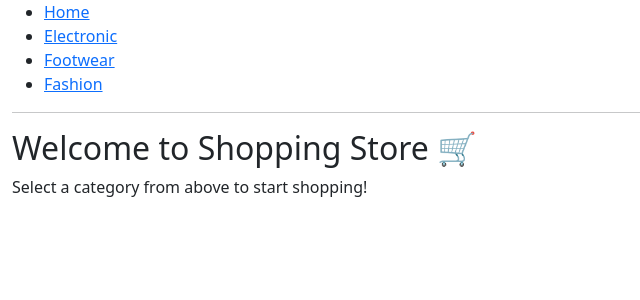
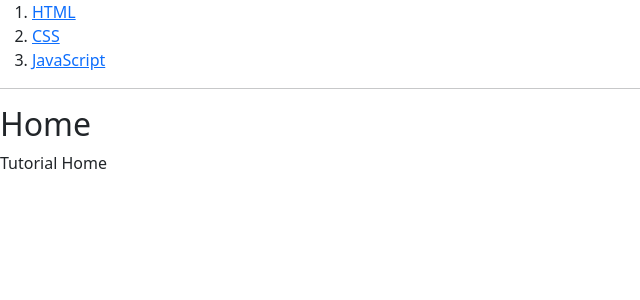
Before and after one commit to Nikkkkillll/learning_react, a React (Create React App) app: page / in a window 1280 px wide. Shown: the top 300 px of the page, without its empty margins (0-640 px from the left). Built offline with nearby package versions, Linux system fonts and the light colour scheme.

Commit message:
Learned about Routing

```diff
--- /dev/null
+++ b/src/Routing/SPAcomponent.js
@@ -0,0 +1,39 @@
+import { BrowserRouter,Route,Routes,Link} from "react-router-dom";
+
+export default function SPAcomponent(){
+    return(
+        <div className="conatiner-fluid">
+            <BrowserRouter>
+                <nav>
+                    <ol>
+                        <li><Link to="/html">HTML</Link></li>
+                        <li><Link to="/css">CSS</Link></li>
+                        <li><Link to="/js">JavaScript</Link></li>
+                    </ol>
+                </nav>
+                <hr></hr>
+                <Routes>
+                    <Route path="html" element={<main>
+                        <h2>Html</h2>
+                        <p>It is a Markup Language</p>
+                    </main>}/>
+
+                    <Route path="css" element={<main>
+                        <h2>CSS</h2>
+                        <p>It is Styling Language</p>
+                    </main>}/>
+                    <Route path="js" element={<main>
+                        <h2>JavaScript</h2>
+                        <p>It is a logical language</p>
+                    </main>}/>
+                    <Route path="/" element={
+                        <main>
+                            <h2>Home</h2>
+                            <p>Tutorial Home </p>
+                        </main>
+                    }/>
+                </Routes>
+            </BrowserRouter>
+        </div>
+         )
+}
--- a/src/index.js
+++ b/src/index.js
@@ -37,6 +37,7 @@ import JqueryAjaxPost from './Sending data from react to Mongodb POST/JqueryAjax
 import { Axios } from 'axios';
 import AxiosDemo from './Axios/AxioxDemo';
 import ShoppingIndex from './Routing/ShoppingIndex';
+import SPAcomponent from './Routing/SPAcomponent';
 
 const root = ReactDOM.createRoot(document.getElementById('root'));
 root.render(
@@ -46,7 +47,8 @@ root.render(
     </CookiesProvider>
      */}
     {/* <JqueryAjaxPost/> */}
-    <ShoppingIndex/>
+    {/* <ShoppingIndex/> */}
+    <SPAcomponent/>
   </React.StrictMode>
 );
 
```
